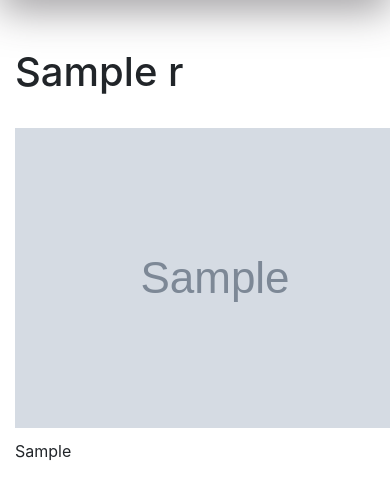
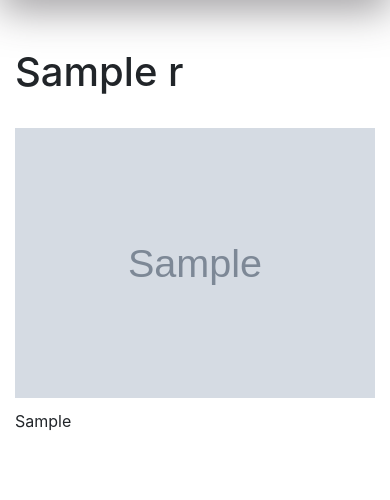
Before and after one commit to rafiudd/beritaqu-web, a PHP site: template views/layouts/berita/detail.php in a window 390 px wide; the page is wider, and only the part inside the window is pictured. Shown: the part 46-546 px from the top of that part. Run offline with PHP 8.4, Linux system fonts and the light colour scheme; the template is opened without the code that fills it: most values are stand-ins (such as "Sample title", 1, 10 or a date in 2020); grey boxes marked "Sample" are stand-in pictures; some libraries are stand-ins or nearby versions.

Commit message:
fix responsive detail berita

```diff
--- a/views/layouts/berita/detail.php
+++ b/views/layouts/berita/detail.php
@@ -16,6 +16,12 @@
 		}
 		.gambar {
 			max-width:1000px;
+		}
+		@media (max-width: 700px) {
+			.gambar {
+				/* max-width:400px; */
+				width:100%;
+			}
 		}
 	</style>
 	</head>
```
